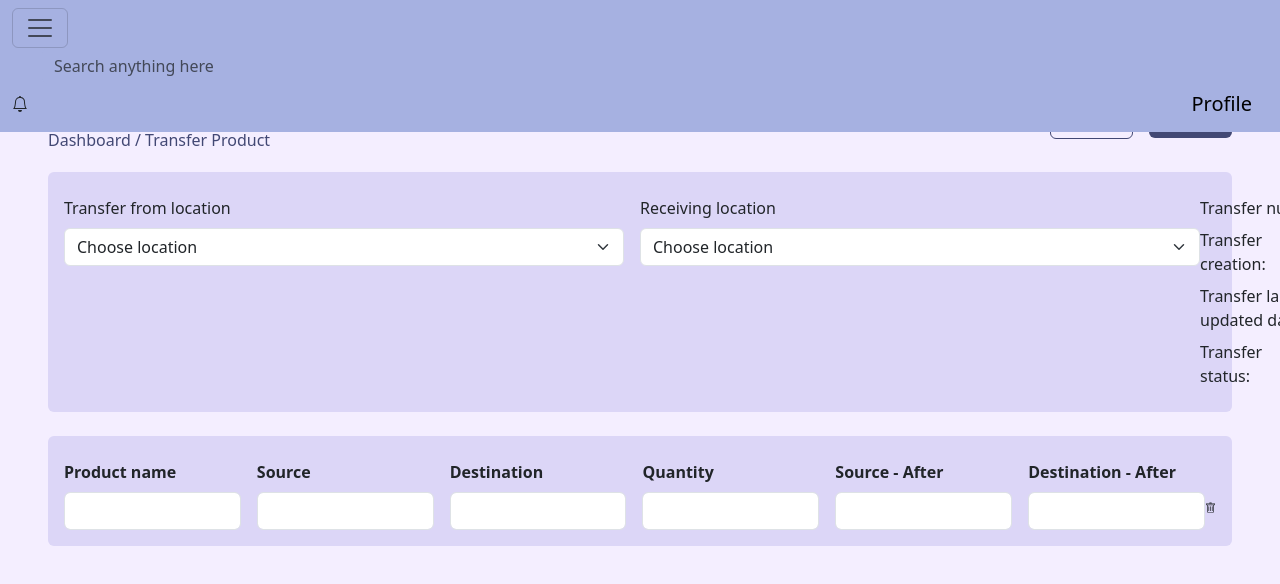
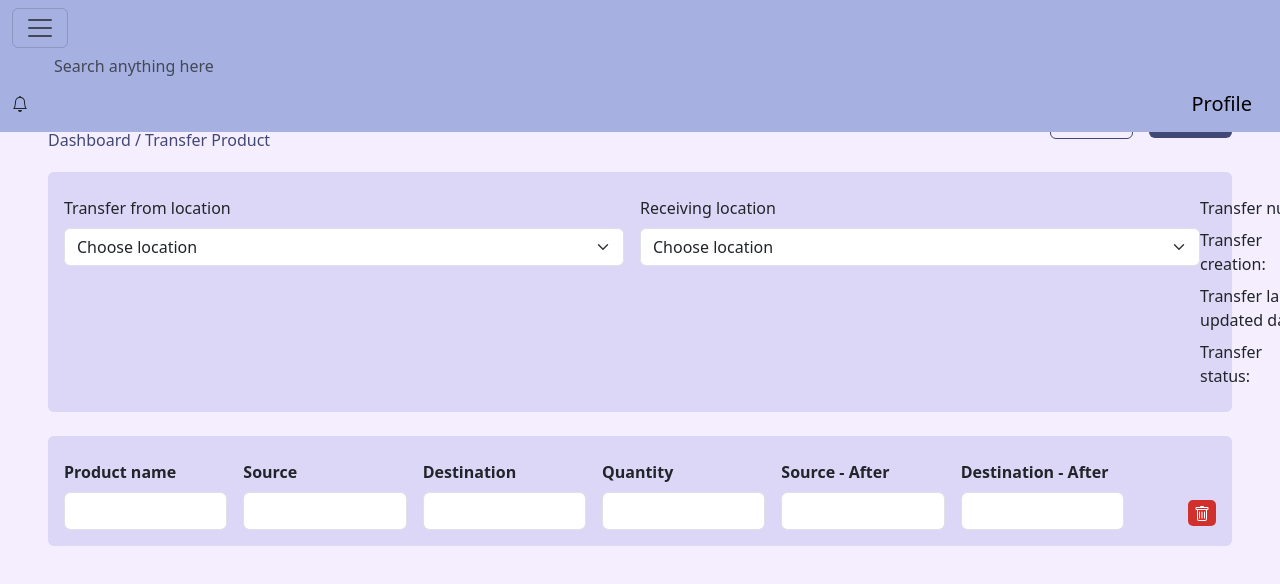
Before and after one commit to peanut150/Inventory-Practice, a React (Vite) app: page /TransferProduct in a window 1280 px wide. Shown: the top 584 px of the page. Built offline with nearby package versions, Linux system fonts and the light colour scheme.

Commit message:
added modal for delete button in Transfer Product page

```diff
--- a/src/components/modal/DeleteInventoryModal.jsx
+++ b/src/components/modal/DeleteModal.jsx
@@ -1,16 +1,16 @@
-function DeleteInventoryModal() {
+function DeleteModal() {
   return (
     <div
       class="modal fade"
       tabindex="-1"
-      id="deleteinventory-modal"
+      id="delete-modal"
       aria-labelledby="modal-title"
       aria-hidden="true"
     >
       <div class="modal-dialog">
         <div class="modal-content" style={{ backgroundColor: "#F4EEFF" }}>
           <div class="modal-body">
-            <p>Are you sure you want to delete this inventory?</p>
+            <p>Are you sure you want to delete this?</p>
           </div>
           <div class="modal-footer">
             <button
@@ -36,4 +36,4 @@ function DeleteInventoryModal() {
     </div>
   );
 }
-export default DeleteInventoryModal;
+export default DeleteModal;
--- a/src/components/tables/InventoryTable.jsx
+++ b/src/components/tables/InventoryTable.jsx
@@ -1,7 +1,7 @@
 import * as Icon from "react-bootstrap-icons";
 
 import Logo from "../../assets/logo.png";
-import DeleteInventoryModal from "../modal/DeleteInventoryModal";
+import DeleteModal from "../modal/DeleteModal";
 
 function InventoryTable() {
   return (
@@ -149,10 +149,10 @@ function InventoryTable() {
                     color="#fff"
                     style={{ marginBottom: "2px" }}
                     data-bs-toggle="modal"
-                    data-bs-target="#deleteinventory-modal"
+                    data-bs-target="#delete-modal"
                   />
                 </button>
-                <DeleteInventoryModal />
+                <DeleteModal />
               </td>
             </tr>
 
@@ -211,10 +211,10 @@ function InventoryTable() {
                     color="#fff"
                     style={{ marginBottom: "2px" }}
                     data-bs-toggle="modal"
-                    data-bs-target="#deleteinventory-modal"
+                    data-bs-target="#delete-modal"
                   />
                 </button>
-                <DeleteInventoryModal />
+                <DeleteModal />
               </td>
             </tr>
 
@@ -271,10 +271,10 @@ function InventoryTable() {
                     color="#fff"
                     style={{ marginBottom: "2px" }}
                     data-bs-toggle="modal"
-                    data-bs-target="#deleteinventory-modal"
+                    data-bs-target="#delete-modal"
                   />
                 </button>
-                <DeleteInventoryModal />
+                <DeleteModal />
               </td>
             </tr>
           </tbody>
--- a/src/pages/TransferProduct/TransferProduct.jsx
+++ b/src/pages/TransferProduct/TransferProduct.jsx
@@ -1,6 +1,7 @@
 import * as Icon from "react-bootstrap-icons";
 
 import OffcanvasNav from "../../components/navbar/OffcanvasNav";
+import DeleteModal from "../../components/modal/DeleteModal";
 
 function TransferProduct() {
   return (
@@ -167,8 +168,24 @@ function TransferProduct() {
                 />
               </div>
 
-              {/* Delete Icon */}
-              <Icon.Trash className="mx-auto mt-5" />
+              {/* Delete Button */}
+              <button
+                style={{
+                  backgroundColor: "#D0312D",
+                  marginTop: "3rem",
+                  marginLeft: "4rem",
+                  border: "none",
+                  borderRadius: "5px",
+                }}
+              >
+                <Icon.Trash
+                  color="#fff"
+                  style={{ marginBottom: "2px" }}
+                  data-bs-toggle="modal"
+                  data-bs-target="#delete-modal"
+                />
+              </button>
+              <DeleteModal />
             </div>
           </div>
         </div>
--- a/src/pages/product/product.jsx
+++ b/src/pages/product/product.jsx
@@ -34,10 +34,9 @@ function Product() {
         {/* Products Filter Select */}
         <div className="col-2">
           <select class="form-select" aria-label="List of Products Filter">
-            <option selected>Filter</option>
-            <option value="1">All</option>
-            <option value="2">Available</option>
-            <option value="3">Disabled</option>
+            <option selected>All</option>
+            <option value="1">Available</option>
+            <option value="2">Disabled</option>
           </select>
         </div>
       </div>
```
